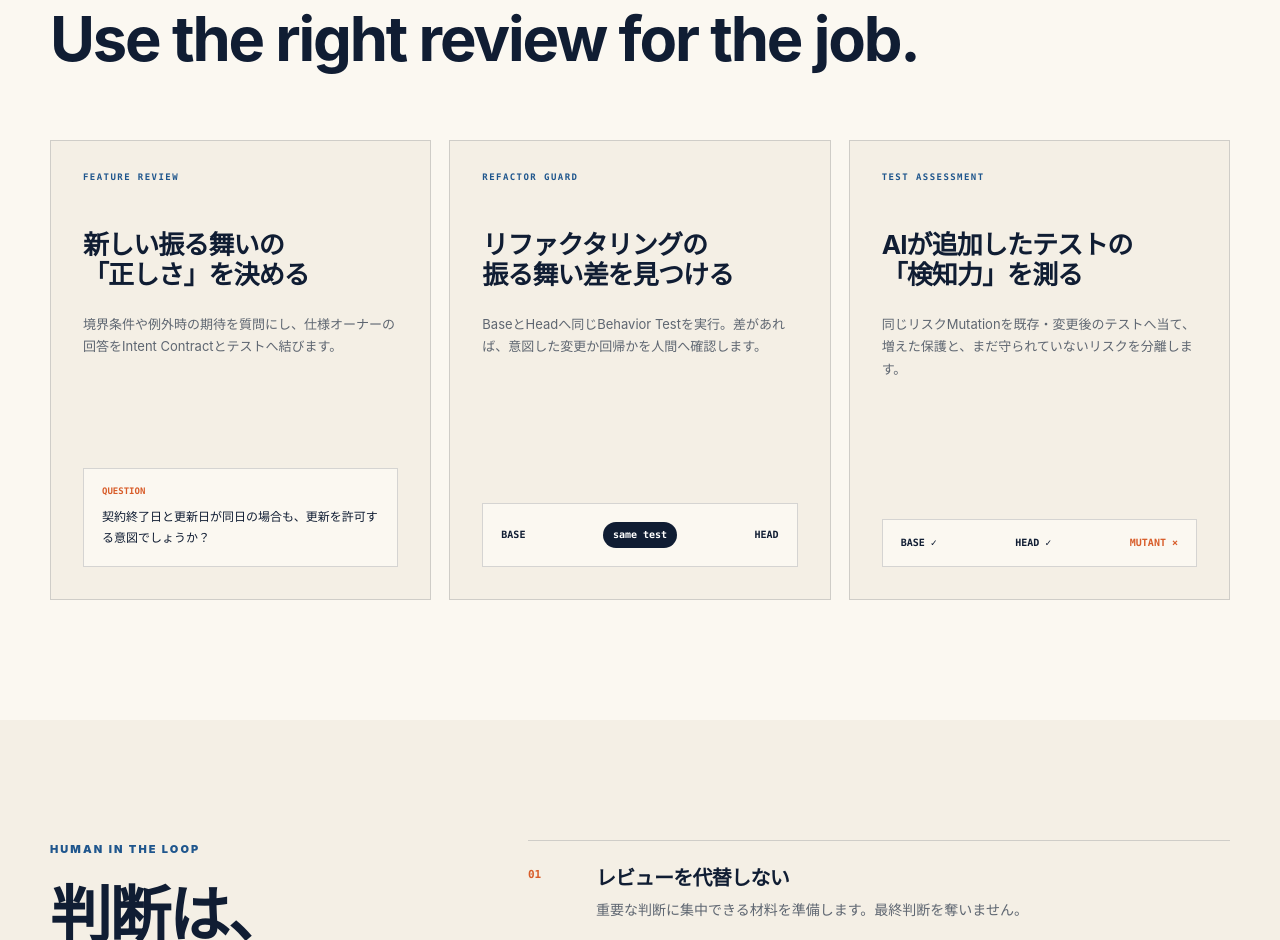
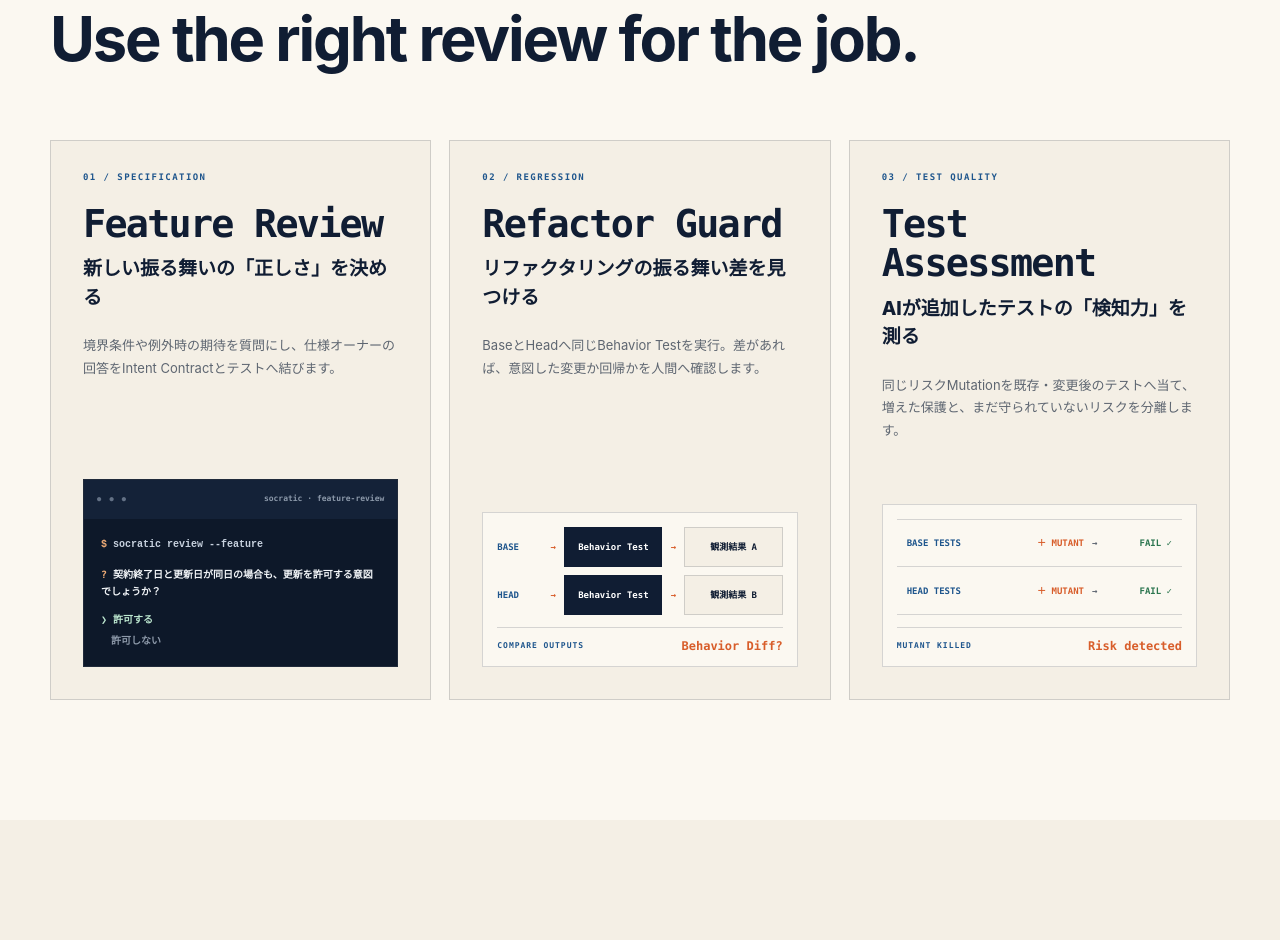
Before and after one commit to Shogo1222/socratic, a plain HTML site: page site/index.html in a window 1280 px wide. Shown: the part 3746-4686 px from the top of the page. Drawn offline with Linux system fonts and the light colour scheme; files whose address does not match are found by name.

Commit message:
Clarify use case diagrams

```diff
--- a/site/index.html
+++ b/site/index.html
@@ -244,25 +244,43 @@
           </div>
           <div class="case-grid">
             <article>
-              <span class="case-label">FEATURE REVIEW</span>
-              <h3>新しい振る舞いの<br>「正しさ」を決める</h3>
+              <span class="case-label">01 / SPECIFICATION</span>
+              <h3>Feature Review</h3>
+              <p class="case-ja">新しい振る舞いの「正しさ」を決める</p>
               <p>境界条件や例外時の期待を質問にし、仕様オーナーの回答をIntent Contractとテストへ結びます。</p>
-              <div class="case-sample">
-                <span>QUESTION</span>
-                契約終了日と更新日が同日の場合も、更新を許可する意図でしょうか？
+              <div class="case-visual terminal-question" role="img" aria-label="ターミナルで仕様について質問し、選択肢から回答する例">
+                <div class="case-terminal-bar"><i aria-hidden="true">● ● ●</i><span>socratic · feature-review</span></div>
+                <div class="terminal-question-body">
+                  <code><span>$</span> socratic review --feature</code>
+                  <p><b>?</b> 契約終了日と更新日が同日の場合も、更新を許可する意図でしょうか？</p>
+                  <ul aria-hidden="true">
+                    <li class="selected">❯ 許可する</li>
+                    <li>　許可しない</li>
+                  </ul>
+                </div>
               </div>
             </article>
             <article>
-              <span class="case-label">REFACTOR GUARD</span>
-              <h3>リファクタリングの<br>振る舞い差を見つける</h3>
+              <span class="case-label">02 / REGRESSION</span>
+              <h3>Refactor Guard</h3>
+              <p class="case-ja">リファクタリングの振る舞い差を見つける</p>
               <p>BaseとHeadへ同じBehavior Testを実行。差があれば、意図した変更か回帰かを人間へ確認します。</p>
-              <div class="mini-flow"><span>BASE</span><b>same test</b><span>HEAD</span></div>
+              <div class="case-visual test-compare-diagram" role="img" aria-label="BaseとHeadへ同じBehavior Testを実行し、観測結果を比較する流れ">
+                <div class="test-path"><span>BASE</span><b aria-hidden="true">→</b><em>Behavior Test</em><b aria-hidden="true">→</b><strong>観測結果 A</strong></div>
+                <div class="test-path"><span>HEAD</span><b aria-hidden="true">→</b><em>Behavior Test</em><b aria-hidden="true">→</b><strong>観測結果 B</strong></div>
+                <div class="diagram-verdict"><small>COMPARE OUTPUTS</small><strong>Behavior Diff?</strong></div>
+              </div>
             </article>
             <article>
-              <span class="case-label">TEST ASSESSMENT</span>
-              <h3>AIが追加したテストの<br>「検知力」を測る</h3>
+              <span class="case-label">03 / TEST QUALITY</span>
+              <h3>Test Assessment</h3>
+              <p class="case-ja">AIが追加したテストの「検知力」を測る</p>
               <p>同じリスクMutationを既存・変更後のテストへ当て、増えた保護と、まだ守られていないリスクを分離します。</p>
-              <div class="mutation-line"><span>BASE ✓</span><span>HEAD ✓</span><strong>MUTANT ×</strong></div>
+              <div class="case-visual mutation-diagram" role="img" aria-label="リスクMutationをBaseとHeadのテストへ入れ、テストが失敗してリスクを検知できるか確かめる流れ">
+                <div class="mutation-path"><span>BASE TESTS</span><b>＋ MUTANT</b><i aria-hidden="true">→</i><strong>FAIL ✓</strong></div>
+                <div class="mutation-path"><span>HEAD TESTS</span><b>＋ MUTANT</b><i aria-hidden="true">→</i><strong>FAIL ✓</strong></div>
+                <div class="diagram-verdict"><small>MUTANT KILLED</small><strong>Risk detected</strong></div>
+              </div>
             </article>
           </div>
         </div>
--- a/site/styles.css
+++ b/site/styles.css
@@ -259,15 +259,40 @@ h2 { margin-bottom: 0; font-size: clamp(36px, 4.8vw, 62px); }
 
 .use-cases { background: var(--paper); }
 .case-grid { display: grid; grid-template-columns: repeat(3, 1fr); gap: 18px; }
-.case-grid article { min-height: 460px; display: flex; flex-direction: column; padding: 32px; border: 1px solid var(--line); background: var(--cream); }
-.case-label { margin-bottom: 48px; color: var(--blue); font: 900 9px/1 ui-monospace, SFMono-Regular, Menlo, monospace; letter-spacing: .16em; }
-.case-grid h3 { margin-bottom: 22px; font-size: 26px; }
-.case-grid p { margin: 0 0 28px; color: var(--muted); font-size: 13px; }
-.case-sample, .mini-flow, .mutation-line { margin-top: auto; padding: 18px; border: 1px solid var(--line); background: var(--paper); font-size: 12px; }
-.case-sample span { display: block; margin-bottom: 10px; color: var(--orange); font: 900 9px/1 ui-monospace, SFMono-Regular, Menlo, monospace; }
-.mini-flow, .mutation-line { display: flex; align-items: center; justify-content: space-between; gap: 8px; font: 700 10px/1 ui-monospace, SFMono-Regular, Menlo, monospace; }
-.mini-flow b { padding: 8px 10px; border-radius: 999px; color: white; background: var(--ink); }
-.mutation-line strong { color: var(--orange); }
+.case-grid article { min-height: 560px; display: flex; flex-direction: column; padding: 32px; border: 1px solid var(--line); background: var(--cream); }
+.case-label { margin-bottom: 22px; color: var(--blue); font: 900 9px/1 ui-monospace, SFMono-Regular, Menlo, monospace; letter-spacing: .16em; }
+.case-grid h3 { margin-bottom: 12px; font: 850 clamp(31px, 3vw, 44px)/1.02 ui-monospace, SFMono-Regular, Menlo, monospace; letter-spacing: -.045em; }
+.case-grid .case-ja { margin: 0 0 22px; color: var(--ink); font-size: 19px; font-weight: 800; line-height: 1.5; }
+.case-grid article > p:not(.case-ja) { margin: 0 0 28px; color: var(--muted); font-size: 13px; }
+.case-visual { margin-top: auto; border: 1px solid var(--line); background: var(--paper); }
+
+.terminal-question { overflow: hidden; color: #e8eef6; border-color: rgba(255,255,255,.08); background: #0d1829; }
+.case-terminal-bar { min-height: 39px; display: flex; align-items: center; justify-content: space-between; gap: 12px; padding: 0 13px; color: #8c99aa; background: #142238; font: 700 8px/1 ui-monospace, SFMono-Regular, Menlo, monospace; }
+.case-terminal-bar i { color: #637185; font-size: 7px; font-style: normal; letter-spacing: 2px; }
+.terminal-question-body { padding: 17px; font: 600 10px/1.65 ui-monospace, SFMono-Regular, Menlo, monospace; }
+.terminal-question-body code { color: #c7d1de; }
+.terminal-question-body code span, .terminal-question-body p b { color: var(--orange-soft); }
+.terminal-question-body p { margin: 14px 0 12px; color: #f2f5f8; font: inherit; }
+.terminal-question-body ul { display: grid; gap: 4px; margin: 0; padding: 0; color: #8d99a9; list-style: none; }
+.terminal-question-body .selected { color: #bde8d0; }
+
+.test-compare-diagram, .mutation-diagram { padding: 14px; }
+.test-path { display: grid; grid-template-columns: 45px 14px 1fr 14px 1fr; align-items: center; gap: 4px; margin-bottom: 8px; font: 700 9px/1.35 ui-monospace, SFMono-Regular, Menlo, monospace; }
+.test-path > span { color: var(--blue); }
+.test-path > b { color: var(--orange); text-align: center; }
+.test-path > em, .test-path > strong { min-height: 40px; display: grid; place-items: center; padding: 6px; border: 1px solid var(--line); font-style: normal; text-align: center; }
+.test-path > em { color: white; background: var(--ink); }
+.test-path > strong { color: var(--ink); background: var(--cream); }
+.diagram-verdict { display: flex; align-items: center; justify-content: space-between; gap: 12px; margin-top: 12px; padding-top: 12px; border-top: 1px solid var(--line); }
+.diagram-verdict small { color: var(--blue); font: 900 8px/1 ui-monospace, SFMono-Regular, Menlo, monospace; letter-spacing: .12em; }
+.diagram-verdict strong { color: var(--orange); font: 800 12px/1 ui-monospace, SFMono-Regular, Menlo, monospace; }
+
+.mutation-path { display: grid; grid-template-columns: 1fr auto 14px 58px; align-items: center; gap: 8px; min-height: 48px; padding: 0 10px; border-bottom: 1px solid var(--line); font: 700 9px/1.35 ui-monospace, SFMono-Regular, Menlo, monospace; }
+.mutation-path:first-child { border-top: 1px solid var(--line); }
+.mutation-path span { color: var(--blue); }
+.mutation-path b { color: var(--orange); }
+.mutation-path i { color: var(--muted); font-style: normal; }
+.mutation-path strong { color: #2c7650; text-align: right; }
 
 .principles-grid { display: grid; grid-template-columns: .7fr 1.3fr; gap: 100px; }
 .principle-list { border-top: 1px solid var(--line); }
@@ -317,7 +342,7 @@ footer { padding: 58px 0; }
   .step-featured-grid { grid-template-columns: 1fr; gap: 28px; }
   .case-grid { grid-template-columns: 1fr; }
   .case-grid article { min-height: 0; }
-  .case-label { margin-bottom: 30px; }
+  .case-label { margin-bottom: 18px; }
   .install-card { padding: 56px; }
 }
 
@@ -374,6 +399,10 @@ footer { padding: 58px 0; }
   .question-row p { margin: 0; }
   .compact-diagram { grid-template-columns: 1fr; margin: 22px 0; }
   .compact-diagram b { transform: rotate(90deg); }
+  .mutation-path { grid-template-columns: 1fr 14px 58px; padding-block: 8px; }
+  .mutation-path b { grid-column: 1 / -1; grid-row: 2; }
+  .mutation-path i { grid-column: 2; grid-row: 1; }
+  .mutation-path strong { grid-column: 3; grid-row: 1; }
 }
 
 @media (prefers-reduced-motion: reduce) {
```
